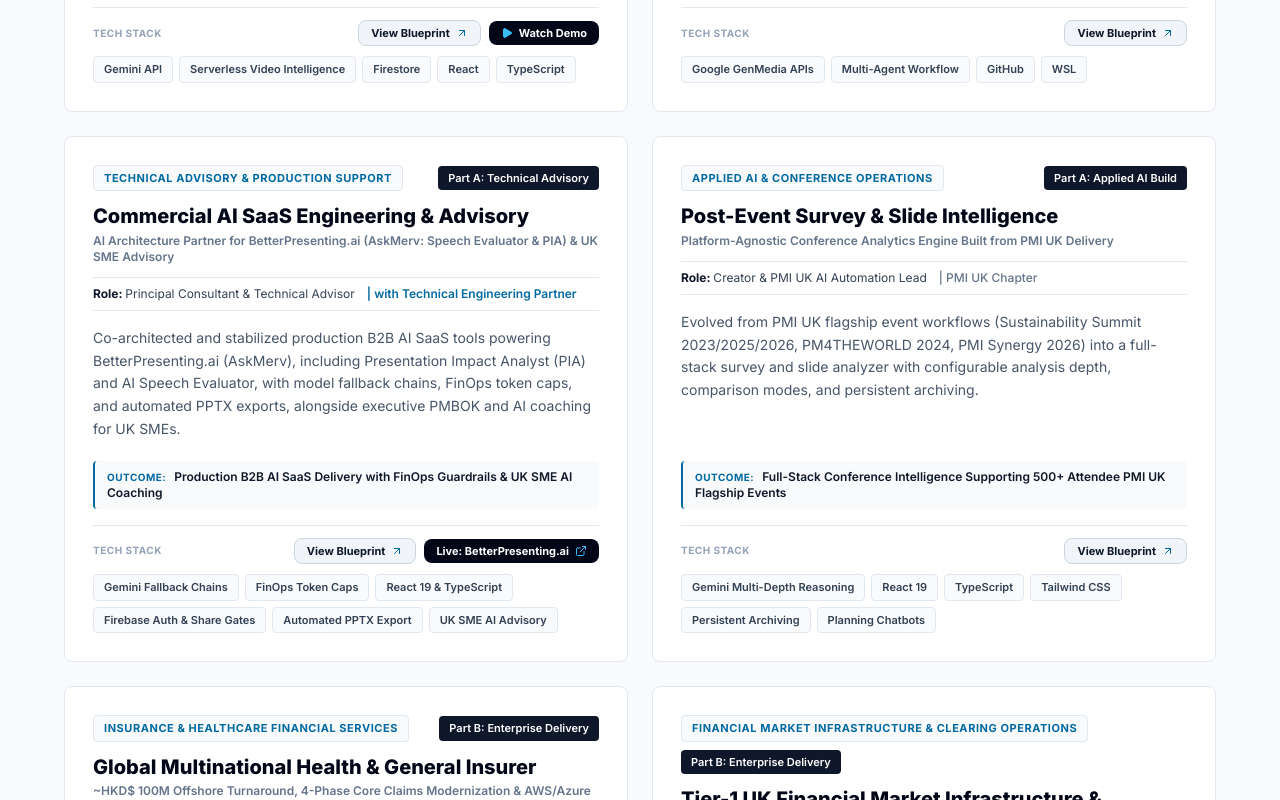
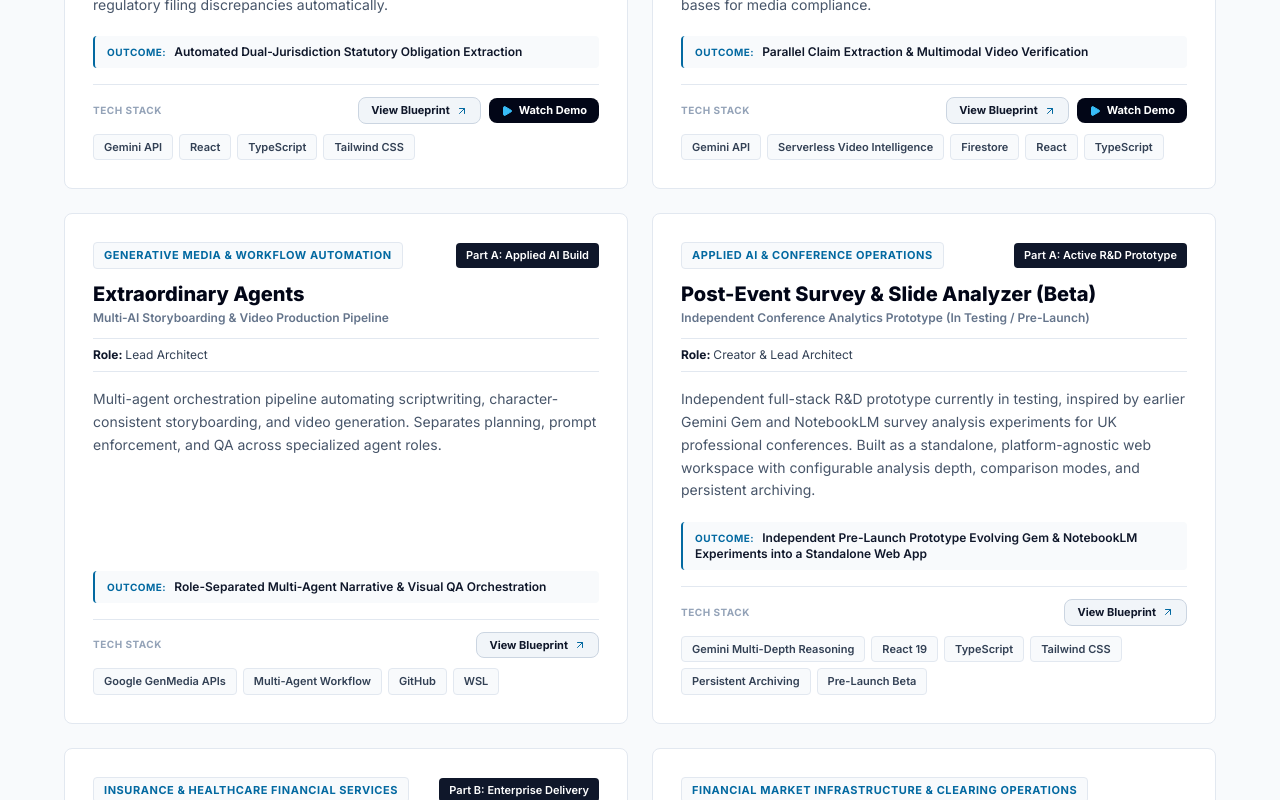
Before and after one commit to Samgorleung/tactical-scale, a React (Vite) app: page / in a window 1280 px wide. Shown: the part 4960-5760 px from the top of the page. Built offline with nearby package versions, Linux system fonts and the light colour scheme.

Commit message:
chore: reorder Part A portfolio, clarify post-event beta prototype and PMI volunteer wording

```diff
--- a/src/App.tsx
+++ b/src/App.tsx
@@ -1915,11 +1915,12 @@ export function App() {
                   <li className="flex items-start space-x-2.5">
                     <span className="text-sky-400 font-bold shrink-0">04.</span>
                     <span>
-                      <strong className="text-white">PMI UK Chapter Leadership & Mentoring:</strong> Key
+                      <strong className="text-white">PMI UK Chapter Leadership & Mentoring:</strong> Volunteer
                       contributor to PMI UK flagship events (Sustainability Summit 2023/2025/2026,
-                      PM4THEWORLD 2024, PMI Synergy 2026) and PMI UK 6-Month Programme Mentor
-                      coaching practitioners on PMBOK portfolio oversight and practical AI
-                      adoption for UK SMEs.
+                      PM4THEWORLD 2024, PMI Synergy 2026) supporting event websites, planning
+                      chatbots, and Gemini Gem/NotebookLM survey analysis, plus PMI UK 6-Month
+                      Programme Mentor coaching practitioners on PMBOK portfolio oversight and
+                      practical AI adoption for UK SMEs.
                     </span>
                   </li>
                 </ul>
--- a/src/data/portfolio.ts
+++ b/src/data/portfolio.ts
@@ -119,6 +119,61 @@ export const FILTER_TABS: {
 
 export const PORTFOLIO_ITEMS: PortfolioItem[] = [
   // Part A: Applied AI Systems & Technical Builds
+  {
+    id: 'production-ai-coaching',
+    title: 'Commercial AI SaaS Engineering & Advisory',
+    subtitle: 'AI Architecture Partner for BetterPresenting.ai (AskMerv: Speech Evaluator & PIA) & UK SME Advisory',
+    track: 'ai-systems',
+    trackLabel: 'Part A: Technical Advisory',
+    role: 'Principal Consultant & Technical Advisor',
+    collaborator: 'Technical Engineering Partner',
+    category: 'Technical Advisory & Production Support',
+    filterGroups: ['all', 'ai-systems', 'agile-advisory'],
+    techOrSectorLabel: 'Tech Stack',
+    techStack: [
+      'Gemini Fallback Chains',
+      'FinOps Token Caps',
+      'React 19 & TypeScript',
+      'Firebase Auth & Share Gates',
+      'Automated PPTX Export',
+      'UK SME AI Advisory',
+    ],
+    overview:
+      'Co-architected and stabilized production B2B AI SaaS tools powering BetterPresenting.ai (AskMerv), including Presentation Impact Analyst (PIA) and AI Speech Evaluator, with model fallback chains, FinOps token caps, and automated PPTX exports, alongside executive PMBOK and AI coaching for UK SMEs.',
+    blueprintVariant: 'ai-pipeline',
+    architectureFlow: [
+      {
+        step: '01',
+        title: 'Speech & Deck Intake',
+        detail: 'Captures speaker audio, transcripts, and slide decks behind staff auth gates or public share links.',
+      },
+      {
+        step: '02',
+        title: 'Guarded Gemini Engine',
+        detail: 'Enforces strict model allowlists, automatic fallback chains, and output token caps for FinOps cost control.',
+      },
+      {
+        step: '03',
+        title: 'UK Cloud & Observability',
+        detail: 'Runs containerized TypeScript APIs in UK cloud regions with per-request model telemetry and state sync.',
+      },
+      {
+        step: '04',
+        title: 'Branded PPTX & Coaching',
+        detail: 'Exports unified themed PowerPoint decks, Q&A coaching cards, and actionable operational AI playbooks.',
+      },
+    ],
+    testimonials: [
+      {
+        quote:
+          'A truly transformational 6-month mentoring journey from task execution to PMBOK portfolio oversight and leadership, exploring practical AI workflows that led directly to an introduction to our senior management team for operational automation.',
+        authorRole: 'PMI UK Mentoring Programme Mentee (UK Design Studio)',
+      },
+    ],
+    highlightMetric: 'Production B2B AI SaaS Delivery with FinOps Guardrails & UK SME AI Coaching',
+    liveUrl: 'https://www.betterpresenting.ai/home?ref=tactical-scale',
+    liveLabel: 'Live: BetterPresenting.ai',
+  },
   {
     id: 'sprint-clarify',
     title: 'SprintClarify',
@@ -358,67 +413,12 @@ export const PORTFOLIO_ITEMS: PortfolioItem[] = [
     highlightMetric: 'Role-Separated Multi-Agent Narrative & Visual QA Orchestration',
   },
   {
-    id: 'production-ai-coaching',
-    title: 'Commercial AI SaaS Engineering & Advisory',
-    subtitle: 'AI Architecture Partner for BetterPresenting.ai (AskMerv: Speech Evaluator & PIA) & UK SME Advisory',
+    id: 'post-event-survey-analyzer',
+    title: 'Post-Event Survey & Slide Analyzer (Beta)',
+    subtitle: 'Independent Conference Analytics Prototype (In Testing / Pre-Launch)',
     track: 'ai-systems',
-    trackLabel: 'Part A: Technical Advisory',
-    role: 'Principal Consultant & Technical Advisor',
-    collaborator: 'Technical Engineering Partner',
-    category: 'Technical Advisory & Production Support',
-    filterGroups: ['all', 'ai-systems', 'agile-advisory'],
-    techOrSectorLabel: 'Tech Stack',
-    techStack: [
-      'Gemini Fallback Chains',
-      'FinOps Token Caps',
-      'React 19 & TypeScript',
-      'Firebase Auth & Share Gates',
-      'Automated PPTX Export',
-      'UK SME AI Advisory',
-    ],
-    overview:
-      'Co-architected and stabilized production B2B AI SaaS tools powering BetterPresenting.ai (AskMerv), including Presentation Impact Analyst (PIA) and AI Speech Evaluator, with model fallback chains, FinOps token caps, and automated PPTX exports, alongside executive PMBOK and AI coaching for UK SMEs.',
-    blueprintVariant: 'ai-pipeline',
-    architectureFlow: [
-      {
-        step: '01',
-        title: 'Speech & Deck Intake',
-        detail: 'Captures speaker audio, transcripts, and slide decks behind staff auth gates or public share links.',
-      },
-      {
-        step: '02',
-        title: 'Guarded Gemini Engine',
-        detail: 'Enforces strict model allowlists, automatic fallback chains, and output token caps for FinOps cost control.',
-      },
-      {
-        step: '03',
-        title: 'UK Cloud & Observability',
-        detail: 'Runs containerized TypeScript APIs in UK cloud regions with per-request model telemetry and state sync.',
-      },
-      {
-        step: '04',
-        title: 'Branded PPTX & Coaching',
-        detail: 'Exports unified themed PowerPoint decks, Q&A coaching cards, and actionable operational AI playbooks.',
-      },
-    ],
-    testimonials: [
-      {
-        quote:
-          'A truly transformational 6-month mentoring journey from task execution to PMBOK portfolio oversight and leadership, exploring practical AI workflows that led directly to an introduction to our senior management team for operational automation.',
-        authorRole: 'PMI UK Mentoring Programme Mentee (UK Design Studio)',
-      },
-    ],
-    highlightMetric: 'Production B2B AI SaaS Delivery with FinOps Guardrails & UK SME AI Coaching',
-    liveUrl: 'https://www.betterpresenting.ai/home?ref=tactical-scale',
-    liveLabel: 'Live: BetterPresenting.ai',
-  },
-  {
-    id: 'post-event-survey-analyzer',
-    title: 'Post-Event Survey & Slide Intelligence',
-    subtitle: 'Platform-Agnostic Conference Analytics Engine Built from PMI UK Delivery',
-    track: 'ai-systems',
-    trackLabel: 'Part A: Applied AI Build',
-    role: 'Creator & PMI UK AI Automation Lead',
+    trackLabel: 'Part A: Active R&D Prototype',
+    role: 'Creator & Lead Architect',
     category: 'Applied AI & Conference Operations',
     filterGroups: ['all', 'ai-systems', 'agile-advisory'],
     techOrSectorLabel: 'Tech Stack',
@@ -428,35 +428,34 @@ export const PORTFOLIO_ITEMS: PortfolioItem[] = [
       'TypeScript',
       'Tailwind CSS',
       'Persistent Archiving',
-      'Planning Chatbots',
+      'Pre-Launch Beta',
     ],
     overview:
-      'Evolved from PMI UK flagship event workflows (Sustainability Summit 2023/2025/2026, PM4THEWORLD 2024, PMI Synergy 2026) into a full-stack survey and slide analyzer with configurable analysis depth, comparison modes, and persistent archiving.',
+      'Independent full-stack R&D prototype currently in testing, inspired by earlier Gemini Gem and NotebookLM survey analysis experiments for UK professional conferences. Built as a standalone, platform-agnostic web workspace with configurable analysis depth, comparison modes, and persistent archiving.',
     blueprintVariant: 'ai-pipeline',
     architectureFlow: [
       {
         step: '01',
         title: 'Survey & Deck Ingestion',
-        detail: 'Ingests raw conference attendee feedback, speaker slide decks, and multi-event datasets.',
+        detail: 'Ingests raw post-event feedback exports, attendee comments, and speaker slide decks.',
       },
       {
         step: '02',
-        title: 'Configurable Gemini Core',
-        detail: 'Applies selectable reasoning depth and comparison modes to synthesize sentiment, ROI, and lessons learned.',
+        title: 'Configurable Reasoning Core',
+        detail: 'Applies selectable analysis depth and comparison modes to extract sentiment and actionable lessons.',
       },
       {
         step: '03',
-        title: 'Archive & Chatbot Ops',
-        detail: 'Persists analyzed presentations in structured storage alongside automated PMI UK conference planning chatbots.',
+        title: 'Persistent App Storage',
+        detail: 'Archives analyzed presentations and multi-session comparisons in an independent web workspace.',
       },
       {
         step: '04',
-        title: 'Executive Insights',
-        detail: 'Produces board-ready post-event scorecards supporting 500+ attendee PMI UK conferences (+60% engagement, +35% attendance).',
+        title: 'Structured Insights (Beta)',
+        detail: 'Generates executive summaries and slide-by-slide feedback reports (currently in pre-launch testing).',
       },
     ],
-    highlightMetric: 'Full-Stack Conference Intelligence Supporting 500+ Attendee PMI UK Flagship Events',
-    organizationOrEvent: 'PMI UK Chapter',
+    highlightMetric: 'Independent Pre-Launch Prototype Evolving Gem & NotebookLM Experiments into a Standalone Web App',
   },
 
   // Part B: Enterprise Transformation & Regulatory Delivery
```
Also changed, not shown: 1 other file (tests, documents, lock files or other folders).
